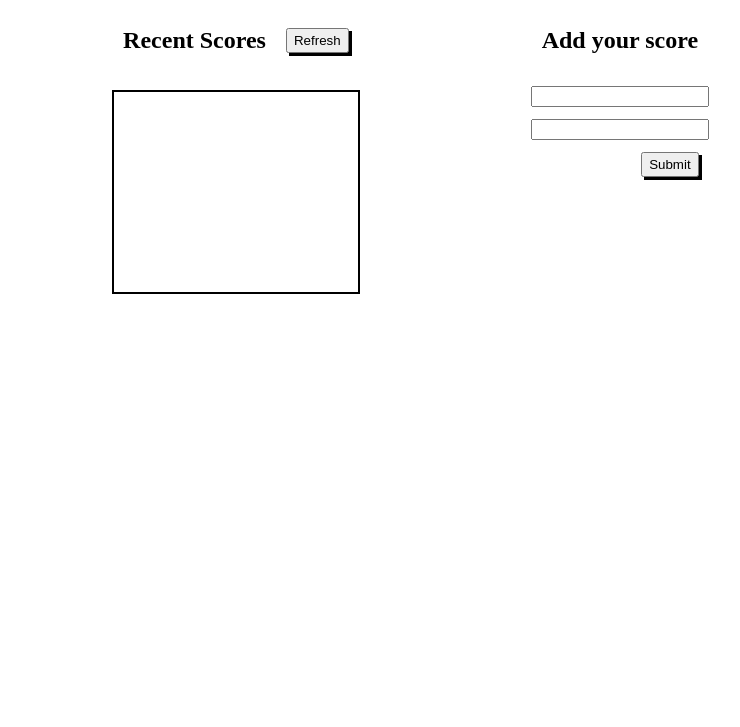
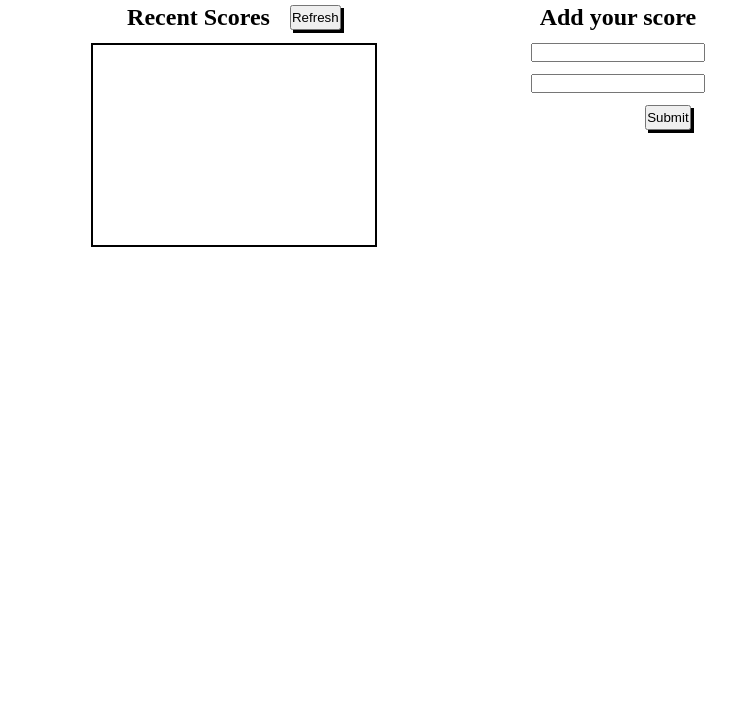
Before and after one commit to yuvenalmash/leaderboard, a website built with webpack: page src/index.html in a window 1280 px wide. Shown: the part 73-800 px from the top of the page, without its empty margins (224-964 px from the left). Built offline with nearby package versions, Linux system fonts and the light colour scheme.

Commit message:
add basic styling

```diff
--- a/src/style.css
+++ b/src/style.css
@@ -1,6 +1,15 @@
+* {
+  margin: 0%;
+  padding: 0%;
+}
+
 body {
-  margin: 10px 20%;
+  display: flex;
+  flex-direction: column;
+  gap: 20px;
+  margin: 20px 20%;
 }
+
 main {
   display: grid;
   grid-template-columns: auto auto;
@@ -10,6 +19,7 @@ main {
   display: flex;
   flex-direction: column;
   align-items: center;
+  gap: 12px;
 }
 
 #recentScores div {
@@ -21,7 +31,16 @@ main {
 #recentScores ul {
   border: 2px solid #000;
   min-height: 200px;
-  width: 50%;
+  width: 70%;
+  list-style: none;
+}
+
+#recentScores ul li {
+  background: rgb(247, 247, 247);
+}
+
+#recentScores ul li:nth-child(odd) {
+  background: rgb(192, 192, 192);
 }
 
 button {
```
